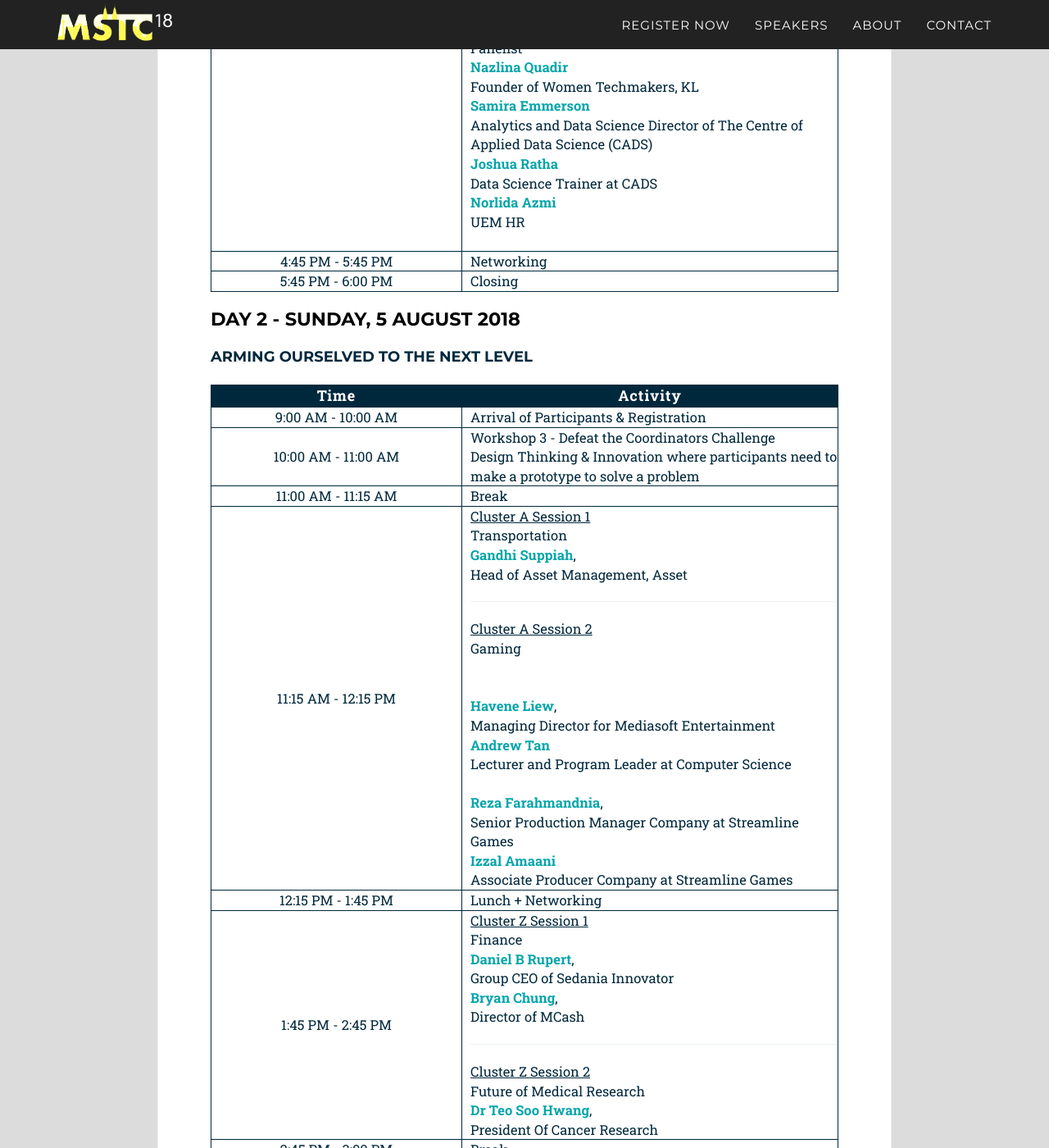
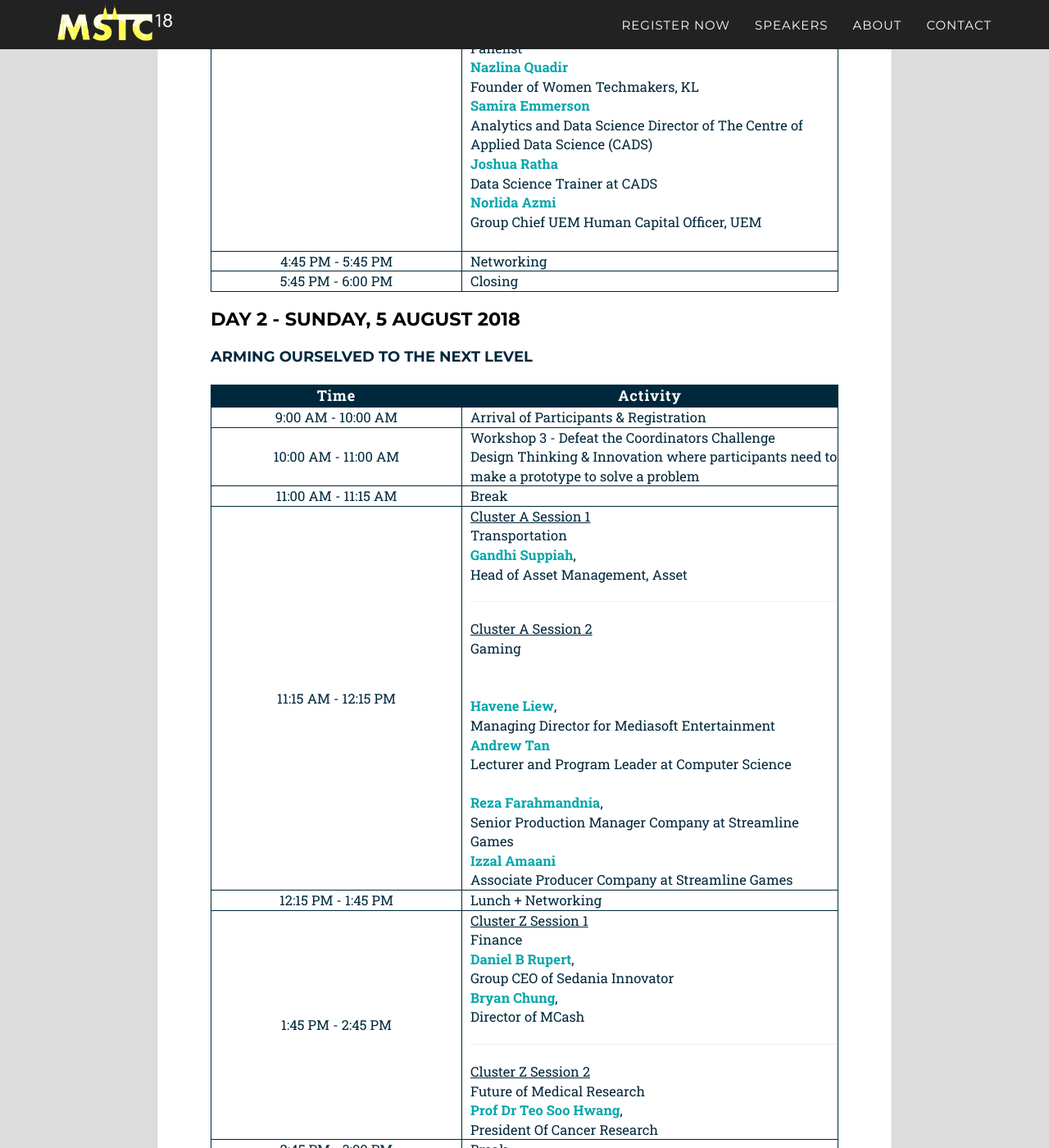
Before and after one commit to mstc18/mstc18.github.io, a Jekyll site: the page built from _2017_pages/agenda.html, in a window 1280 px wide and 1400 px high, scrolled down 1340 px. Shown: the whole window at 82% size. Built offline with Jekyll 4.4.1, drawn with Linux system fonts in a browser that asks for light colours; some web fonts are replaced; some of the changed text lies outside the part shown.

Commit message:
change titles in agenda

```diff
--- a/_2017_pages/agenda.html
+++ b/_2017_pages/agenda.html
@@ -36,7 +36,7 @@
             </tr>
             <tr>
                 <td>10:30 AM - 11:15 PM</td>
-                <td><u>Opening Keynote: Breakthrough</u><br>Speaker: <b style="color:#04a5aa;">Dato Iain Lo</b>, Shell CEO</td>
+                <td><u>Opening Keynote: Breakthrough</u><br>Speaker: <b style="color:#04a5aa;">Datuk Iain Lo</b>, Shell CEO</td>
             </tr>
             <tr>
                 <td>11:15 PM - 11:30 PM</td>
@@ -61,7 +61,7 @@
             </tr>
             <tr>
                 <td>4:30 PM - 4:45 PM</td>
-                <td>Panel Discussion: Women In Technology : A Perspective<br>Examine the topic of how to retain the best talent in Malaysian tech industry?<br><br>Why is there drastic change in gender balance from university to practice?<br><br>Understanding the importance of examining this topic: how diversity enhance innovation and productivity?<br><br>Is changing working culture sufficient to allow more bright minds of diverse background to get access to Malaysian tech industry?<br><br>Panelist<br><b style="color:#04a5aa;">Nazlina Quadir</b><br>Founder of Women Techmakers, KL<br><b style="color:#04a5aa;">Samira Emmerson</b><br>Analytics and Data Science Director of The Centre of Applied Data Science (CADS)<br><b style="color:#04a5aa;">Joshua Ratha</b><br>Data Science Trainer at CADS<br><b style="color:#04a5aa;">Norlida Azmi</b><br>UEM HR
+                <td>Panel Discussion: Women In Technology : A Perspective<br>Examine the topic of how to retain the best talent in Malaysian tech industry?<br><br>Why is there drastic change in gender balance from university to practice?<br><br>Understanding the importance of examining this topic: how diversity enhance innovation and productivity?<br><br>Is changing working culture sufficient to allow more bright minds of diverse background to get access to Malaysian tech industry?<br><br>Panelist<br><b style="color:#04a5aa;">Nazlina Quadir</b><br>Founder of Women Techmakers, KL<br><b style="color:#04a5aa;">Samira Emmerson</b><br>Analytics and Data Science Director of The Centre of Applied Data Science (CADS)<br><b style="color:#04a5aa;">Joshua Ratha</b><br>Data Science Trainer at CADS<br><b style="color:#04a5aa;">Norlida Azmi</b><br>Group Chief UEM Human Capital Officer, UEM
                 </td>
             </tr>
             <tr>
@@ -106,7 +106,7 @@
             </tr>
             <tr>
                 <td>1:45 PM - 2:45 PM</td>
-                 <td><u>Cluster Z Session 1</u><br>Finance<br><b style="color:#04a5aa;">Daniel B Rupert</b>,<br>Group CEO of Sedania Innovator<br><b style="color:#04a5aa;">Bryan Chung</b>,<br>Director of MCash<hr><u>Cluster Z Session 2</u><br>Future of Medical Research<br><b style="color:#04a5aa;">Dr Teo Soo Hwang</b>,<br>President Of Cancer Research</td>
+                 <td><u>Cluster Z Session 1</u><br>Finance<br><b style="color:#04a5aa;">Daniel B Rupert</b>,<br>Group CEO of Sedania Innovator<br><b style="color:#04a5aa;">Bryan Chung</b>,<br>Director of MCash<hr><u>Cluster Z Session 2</u><br>Future of Medical Research<br><b style="color:#04a5aa;">Prof Dr Teo Soo Hwang</b>,<br>President Of Cancer Research</td>
 
             </tr>
             <tr>
@@ -115,7 +115,7 @@
             </tr>
             <tr>
                 <td>3:00 PM - 3:45 PM</td>
-                <td><u>Closing Keynote</u>- What's Next For Malaysia?<br>Speaker:<br><b style="color:#04a5aa;">Ms Yeo Bee Yin</b><br>Minister of Energy, Technology, Science Climate Change and Environment</b></td>
+                <td><u>Closing Keynote</u>- What's Next For Malaysia?<br>Speaker:<br><b style="color:#04a5aa;">YB Yeo Bee Yin</b><br>Minister of Energy, Technology, Science Climate Change and Environment</b></td>
             </tr>
             <tr>
                 <td>3:45 PM - 4:00 PM</td>
```
Also changed, not shown: 5 other files.
